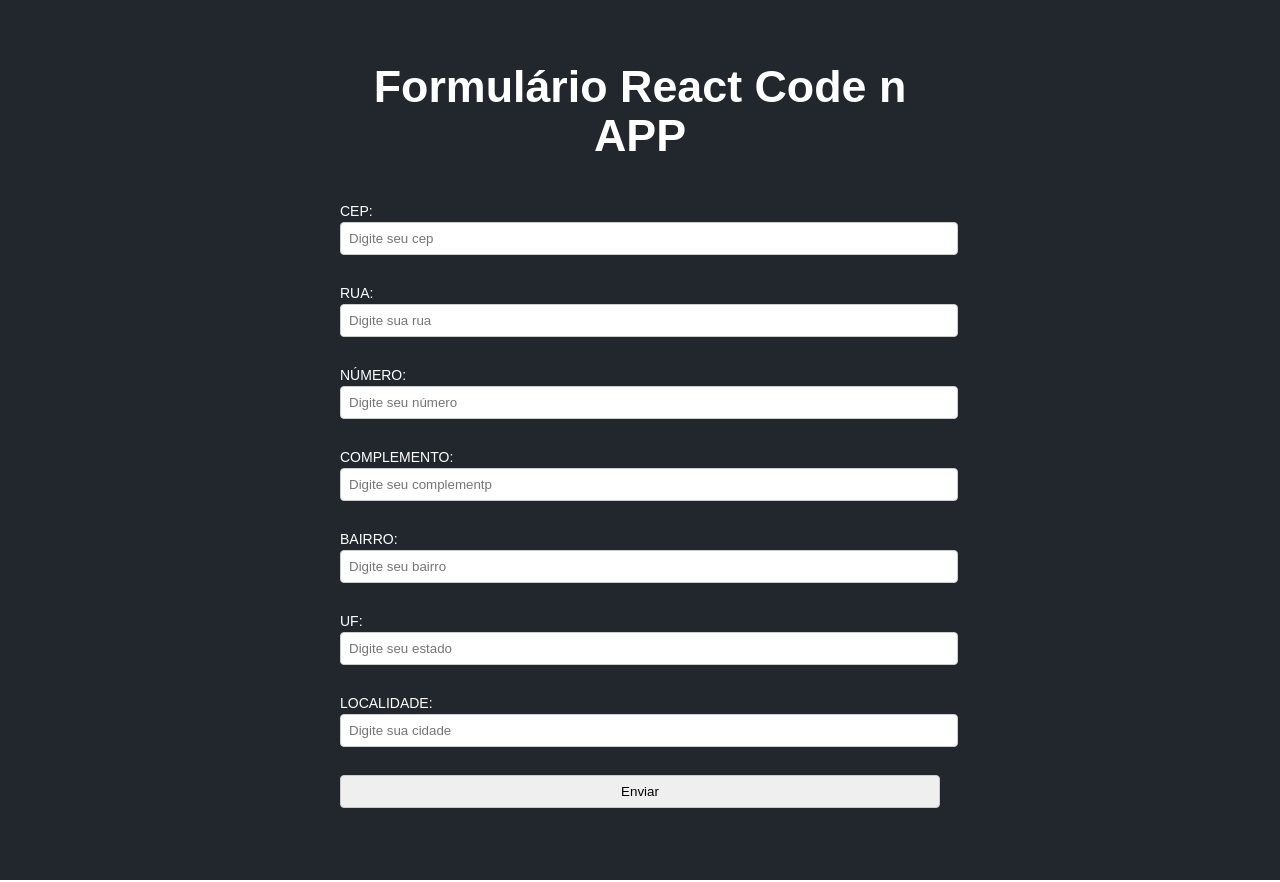
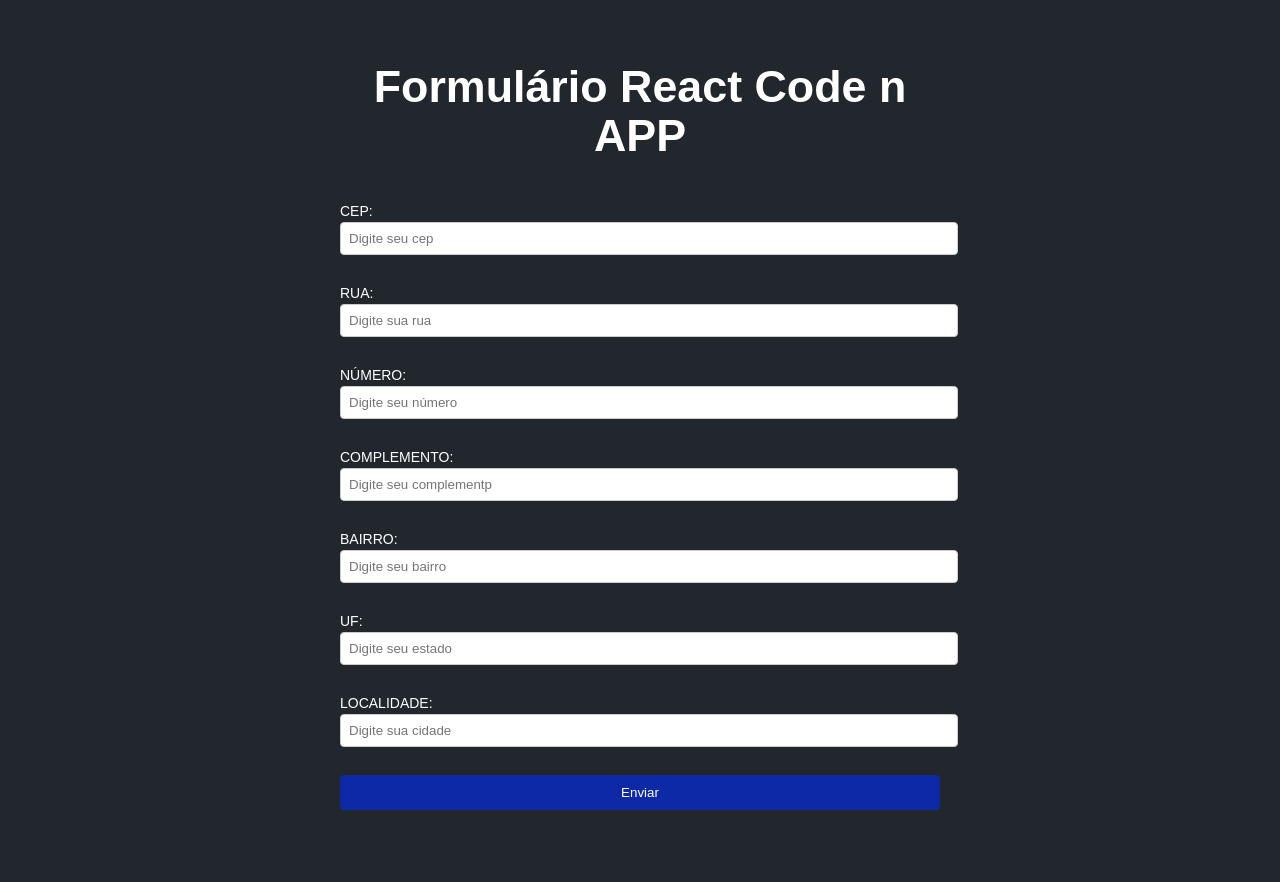
Before and after one commit to falcettijr/form_react_code, a React (Vite) app: page / in a window 1280 px wide. Built offline with nearby package versions, Linux system fonts and the light colour scheme.

Commit message:
readme update

```diff
--- a/src/components/Form.css
+++ b/src/components/Form.css
@@ -47,7 +47,7 @@ select {
     margin-bottom: 20px;
 }
 
-input[type="button"], #prosseguir {
+input[type="submit"] {
     width: 100%;
     padding: 10px;
     background-color: #4556a0;
@@ -57,7 +57,7 @@ input[type="button"], #prosseguir {
     cursor: pointer;
 }
 
-button, input[type="button"], #limpar {
+button, input[type="submit"], #limpar {
     width: 100%;
     padding: 10px;
     background-color: #99645a;
@@ -67,11 +67,11 @@ button, input[type="button"], #limpar {
     cursor: pointer;
 }
 
-button, input[type="button"], #limpar:hover {
+button, input[type="submit"], #limpar:hover {
     background-color: #cf250f;
 }
 
-input[type="button"],#prosseguir:hover {
+input[type="submit"],#prosseguir:hover {
     background-color: #0e29a5;
 
 }
```
Also changed, not shown: screenshot.png (added), 1 other file (tests, documents, lock files or other folders).
